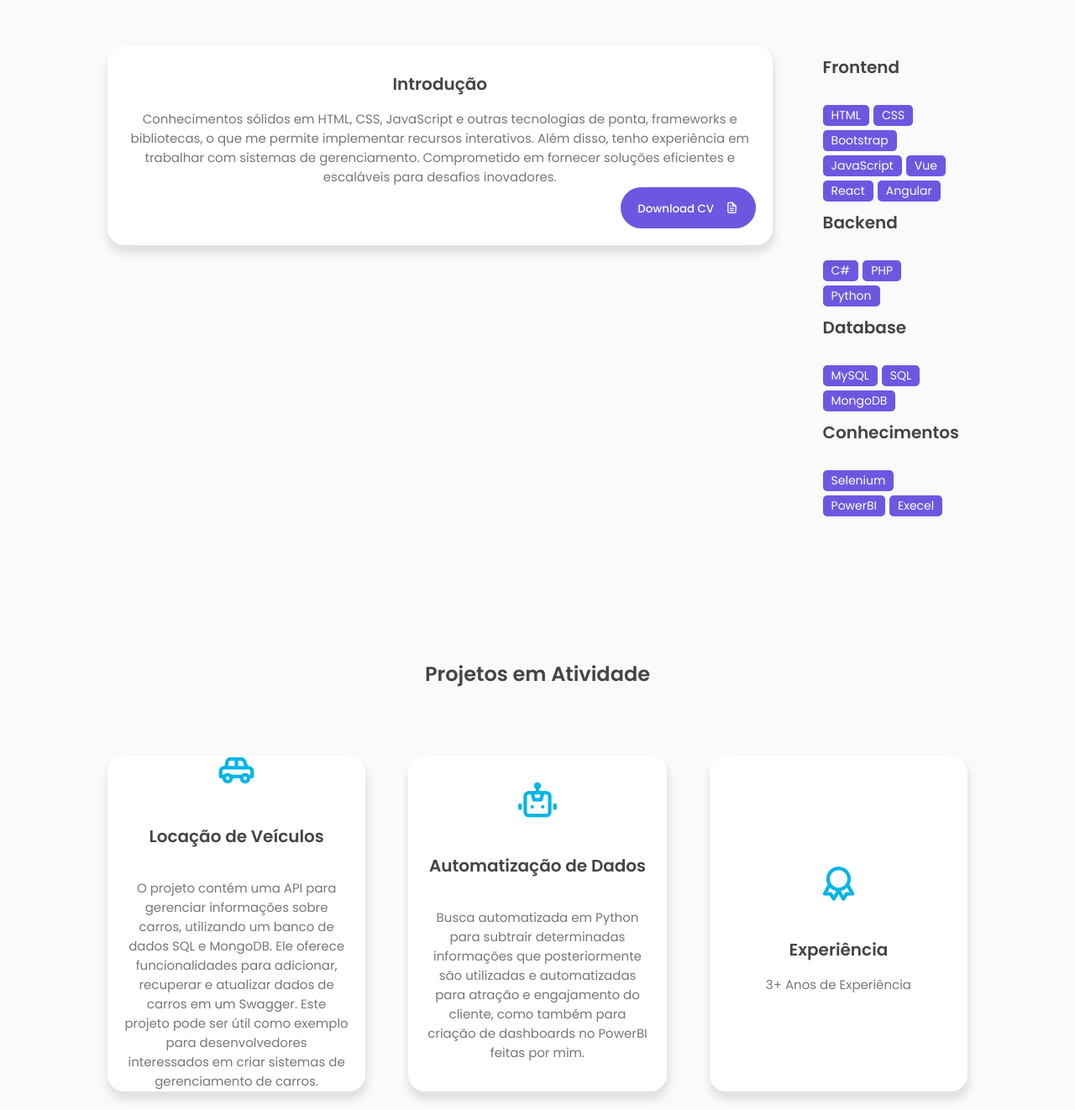
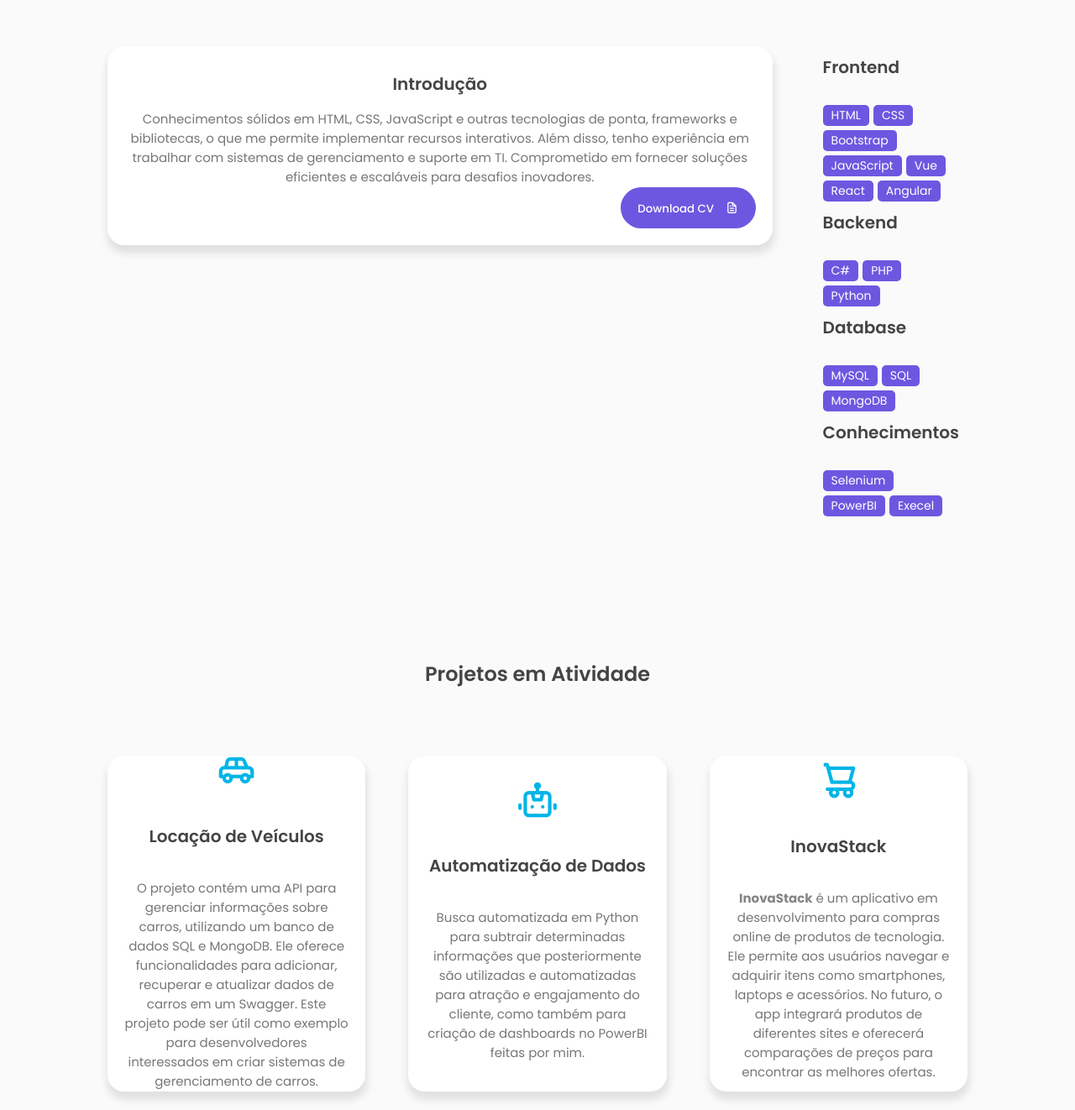
Before and after one commit to LucasCod-eng/Lucas, a plain HTML site: page index.html in a window 1280 px wide. Shown: the part 940-2262 px from the top of the page at 84% size. Drawn offline with nearby package versions, Linux system fonts and the light colour scheme.

Commit message:
reafecture: all

```diff
--- a/assets/js/main.js
+++ b/assets/js/main.js
@@ -33,7 +33,7 @@ function headerShadow() {
 
 /* ----- TYPING EFFECT ----- */
 var typingEffect = new Typed(".typedText",{
-  strings : ["Desenvolvedor Full Stack"],
+  strings : ["Desenvolvedor Full Stack", "Analista de Sistemas", "Suporte em TI."],
   loop : true,
   typeSpeed : 100,
   backSpeed : 80,
--- a/index.html
+++ b/index.html
@@ -51,7 +51,7 @@
         <!-- -------------- MAIN ---------------- -->
         <main class="wrapper">
             <!-- -------------- FEATURED BOX ---------------- -->
-            <section class="featured-box" id="home">
+            <section class=" featured-box" id="home">
                 <div class="featured-text">
                     <div class="featured-text-card">
                         <span>LUCAS GABRIEL</span>
@@ -60,7 +60,7 @@
                         <p><span class="typedText"></span></p>
                     </div>
                     <div class="featured-text-info">
-                        <p>Nada é impossível quando você é um Dev Full Stack: se não encontrar, construa.
+                        <p>O mais importante é nunca parar de questionar.
                         </p>
                     </div>
                     <div class="featured-text-btn">
@@ -99,10 +99,9 @@
                         <div class="about-info">
                             <h3>Introdução</h3>
                             <p>Conhecimentos sólidos em HTML, CSS, JavaScript e outras tecnologias de ponta,
-                                frameworks e bibliotecas, o que me permite implementar recursos interativos.
-                                Além disso, tenho experiência em trabalhar com sistemas de gerenciamento. Comprometido em fornecer soluções eficientes e
-                                escaláveis para desafios inovadores.
-                            </p>
+                            frameworks e bibliotecas, o que me permite implementar recursos interativos.
+                            Além disso, tenho experiência em trabalhar com sistemas de gerenciamento e suporte em TI.
+                            Comprometido em fornecer soluções eficientes e  escaláveis para desafios inovadores.</p>
 
                             <div class="about-btn">
                                 <a href="https://drive.google.com/file/d/1oqeJJu9EPQ1uQ5fUt-X4_CeeEJsPhnU6/view?usp=sharing"><button class="btn">Download CV <i class="uil uil-file-alt"></i></button></a>
@@ -180,10 +179,16 @@
                             posteriormente são utilizadas e automatizadas para atração e engajamento do cliente,
                             como também para criação de dashboards no PowerBI feitas por mim. </label>
                     </div>
+
                     <div class="project-box">
-                        <i class="uil uil-award"></i>
-                        <h3>Experiência</h3>
-                        <label>3+ Anos de Experiência</label>
+                        <i style="margin-top: auto;" class="uil uil-shopping-cart-alt"></i>
+                        <h3>InovaStack</h3>
+                        <label class="lb">
+                           <a href="https://lucascod-eng.github.io/InovaStack/www/" style=" text-decoration: none; color:rgb(133, 133, 133);"><strong>InovaStack</strong></a> é um aplicativo em desenvolvimento para compras online de produtos de tecnologia.
+                            Ele permite aos usuários navegar e adquirir itens como smartphones, laptops e acessórios.
+                            No futuro, o app integrará produtos de diferentes sites e oferecerá comparações de preços
+                            para encontrar as melhores ofertas.
+                        </label>
                     </div>
                 </div>
             </section>
```
